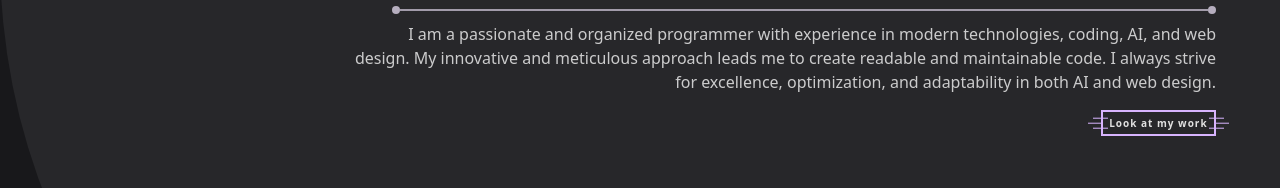
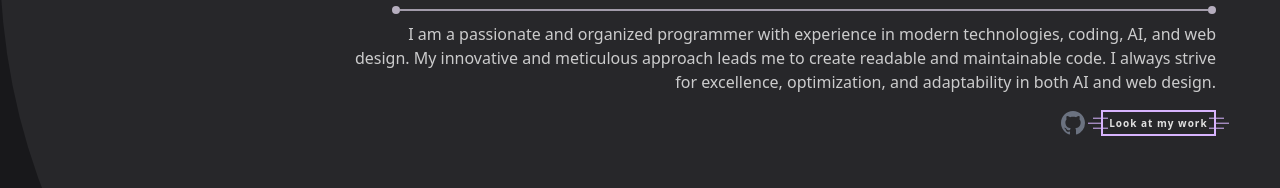
Before and after one commit to simon0820s/MyPersonalPage, a React (Vite) app: page / in a window 1280 px wide. Shown: the part 1297-1485 px from the top of the page. Built offline with nearby package versions, Linux system fonts and the light colour scheme; a web font is replaced by a local one.

Commit message:
add github logo

```diff
--- a/src/sections/MyCode.jsx
+++ b/src/sections/MyCode.jsx
@@ -20,14 +20,14 @@ function MyCode() {
             I am a passionate and organized programmer with experience in modern technologies, coding, AI, and web design. My innovative and meticulous approach leads me to create readable and maintainable code. I always strive for excellence, optimization, and adaptability in both AI and web design.
           </p>
         </article>
-        <div className='flex items-center justify-end w-full gap-2'>
-          {/**<motion.div
+        <div className='flex items-center justify-end w-full gap-4'>
+          <motion.div
             initial={{ opacity: 0 }}
             whileInView={{ opacity: 1 }}
             transition={{ duration: 0.5 }}
           >
-          <BsGithub className='text-purple-300 text-xl sm:text-2xl' />
-  </motion.div>*/}
+            <BsGithub className='text-gray-500 text-xl sm:text-2xl' />
+          </motion.div>
           <a href='https://github.com/simon0820s' target='_blank' rel='noreferrer'
             className='code-button font-bold'>
             <span>Look at my work</span>
```
